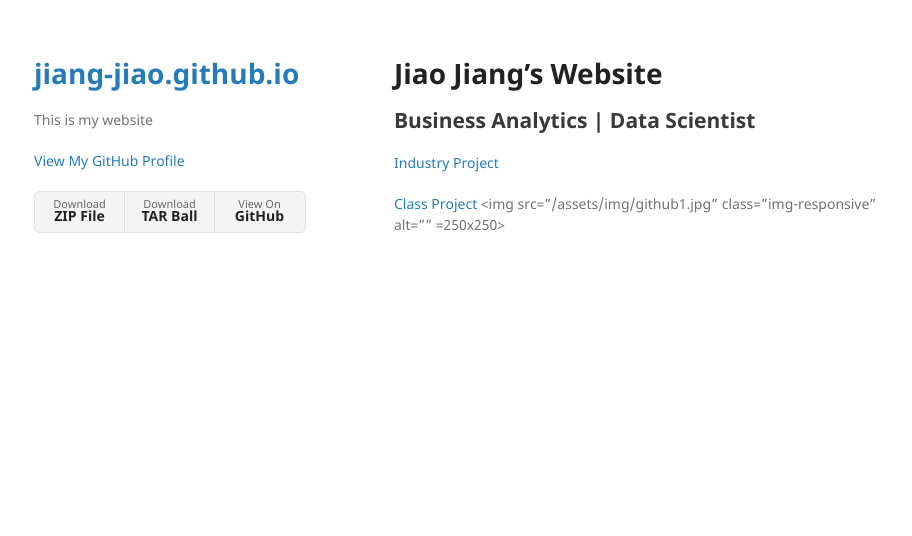
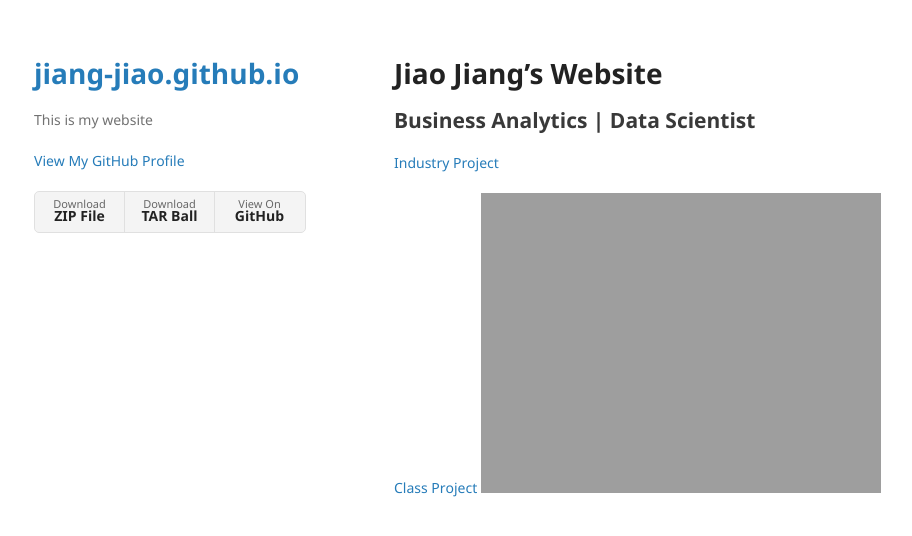
Before and after one commit to jiang-jiao/jiang-jiao.github.io, a Jekyll site: the page built from index.md, in a window 1280 px wide. Shown: the top 536 px of the page, without its empty margins (176-1088 px from the left). Built offline with Jekyll 4.4.1, drawn with Linux system fonts in a browser that asks for light colours; our own code applies the rules of GitHub Pages for plain Markdown files.

Commit message:
Update index.md

```diff
--- a/index.md
+++ b/index.md
@@ -6,4 +6,4 @@
 
 
 [Class Project](/class_project/index.md)
-<img src="/assets/img/github1.jpg" class="img-responsive" alt="" =250x250>
+<img src="/assets/img/github1.jpg=250x250" class="img-responsive" alt="" >
```
